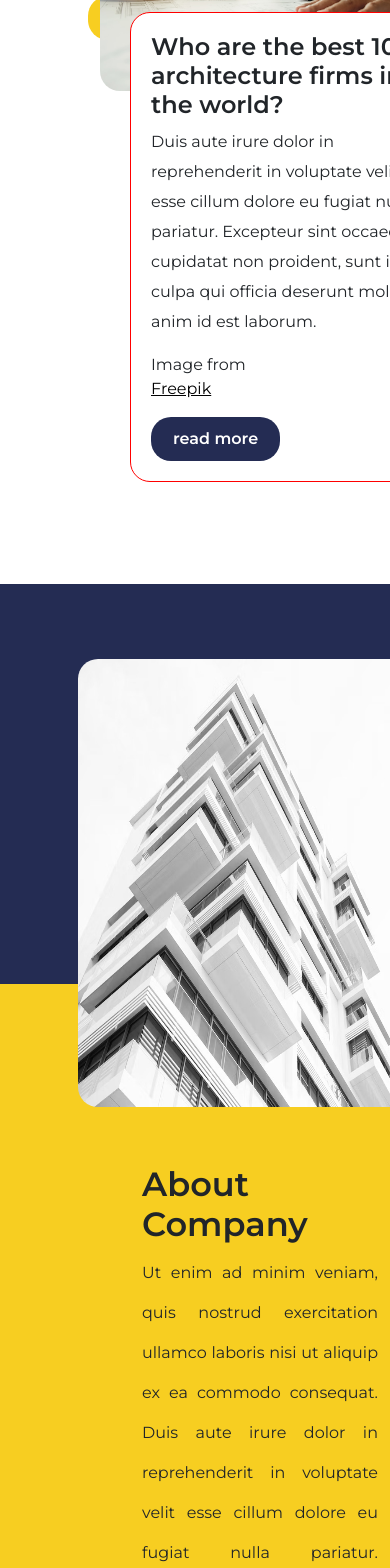
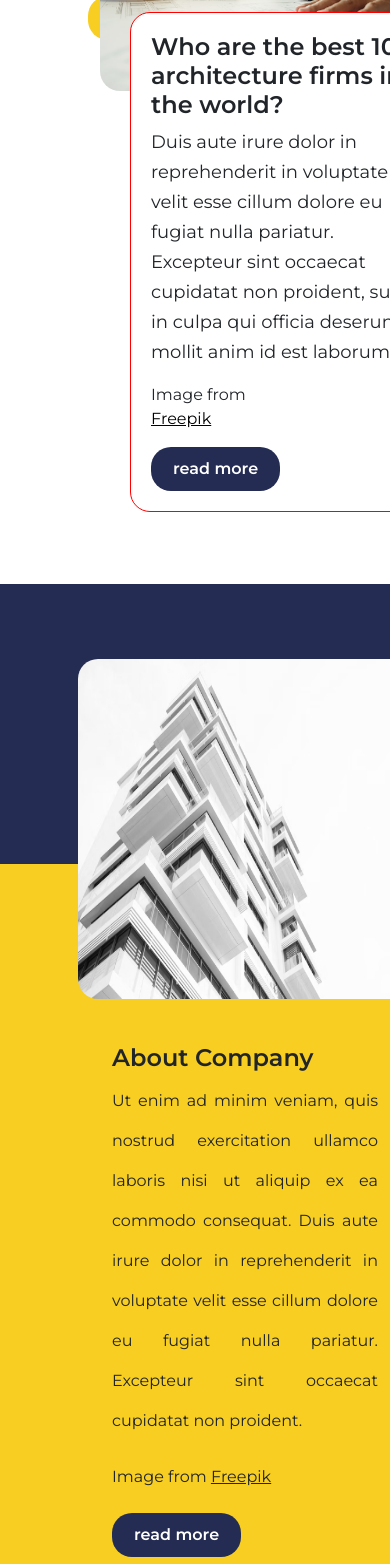
Before and after one commit to tharanga270/companysite, a React (Create React App) app: page / in a window 390 px wide. Shown: the part 3280-4848 px from the top of the page. Built offline with nearby package versions, Linux system fonts and the light colour scheme.

Commit message:
24 commit

```diff
--- a/src/media.css
+++ b/src/media.css
@@ -477,7 +477,30 @@
     width: 65%;
     height: 370px;
   }
+  .who-best-p {
+    font-size: 1.125rem;
+  }
   /*who are the best*/
+
+  /*about company*/
+  .about-company img {
+    margin-top: 75px;
+    width: 340px;
+    height: 340px;
+  }
+  .colm5 {
+    max-height: 280px;
+  }
+  .cmn-company-content {
+    padding-left: 100px;
+  }
+  .cmn-company-content h1 {
+    font-size: 1.5rem;
+  }
+  .cmn-company-content p {
+    max-width: 340px;
+  }
+  /*about company*/
 }
 
 @media only screen and (max-width: 424px) {
```
